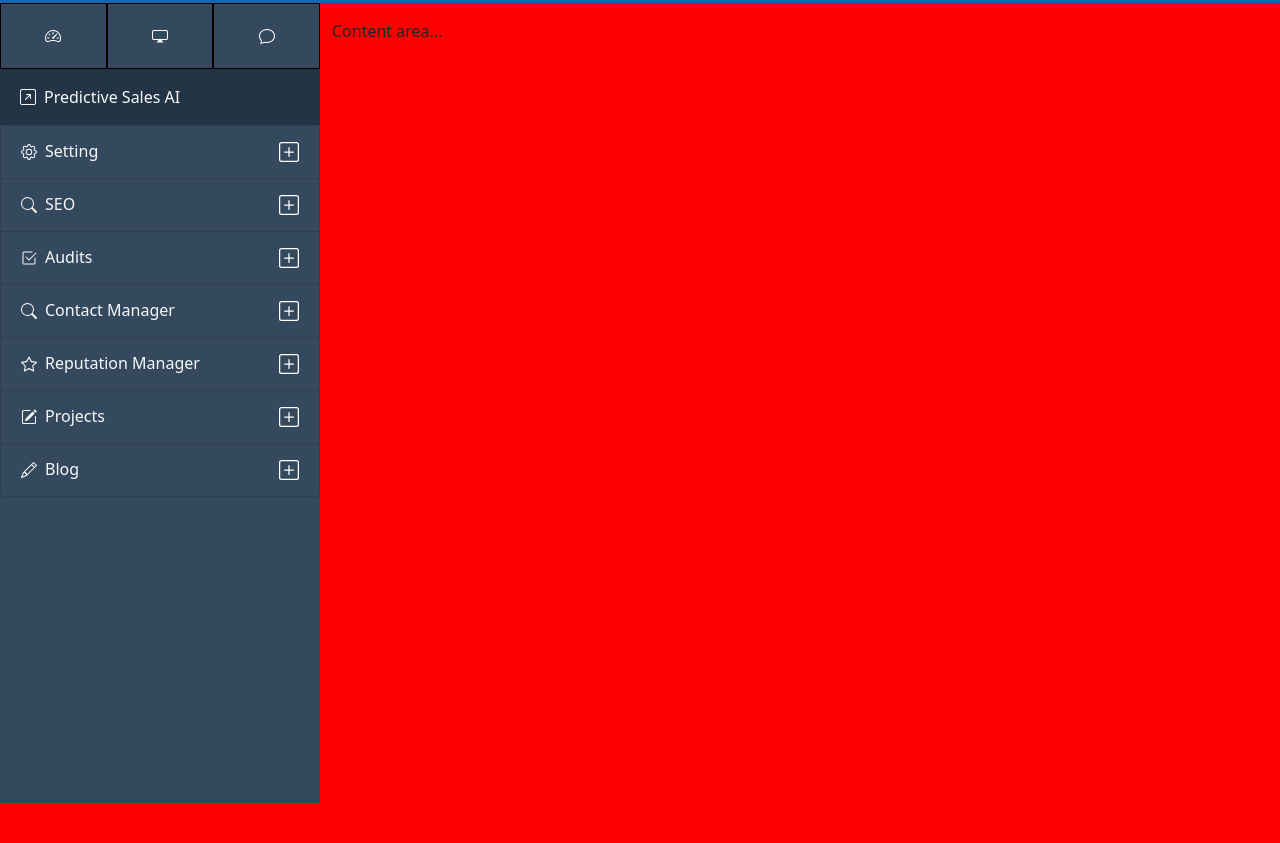
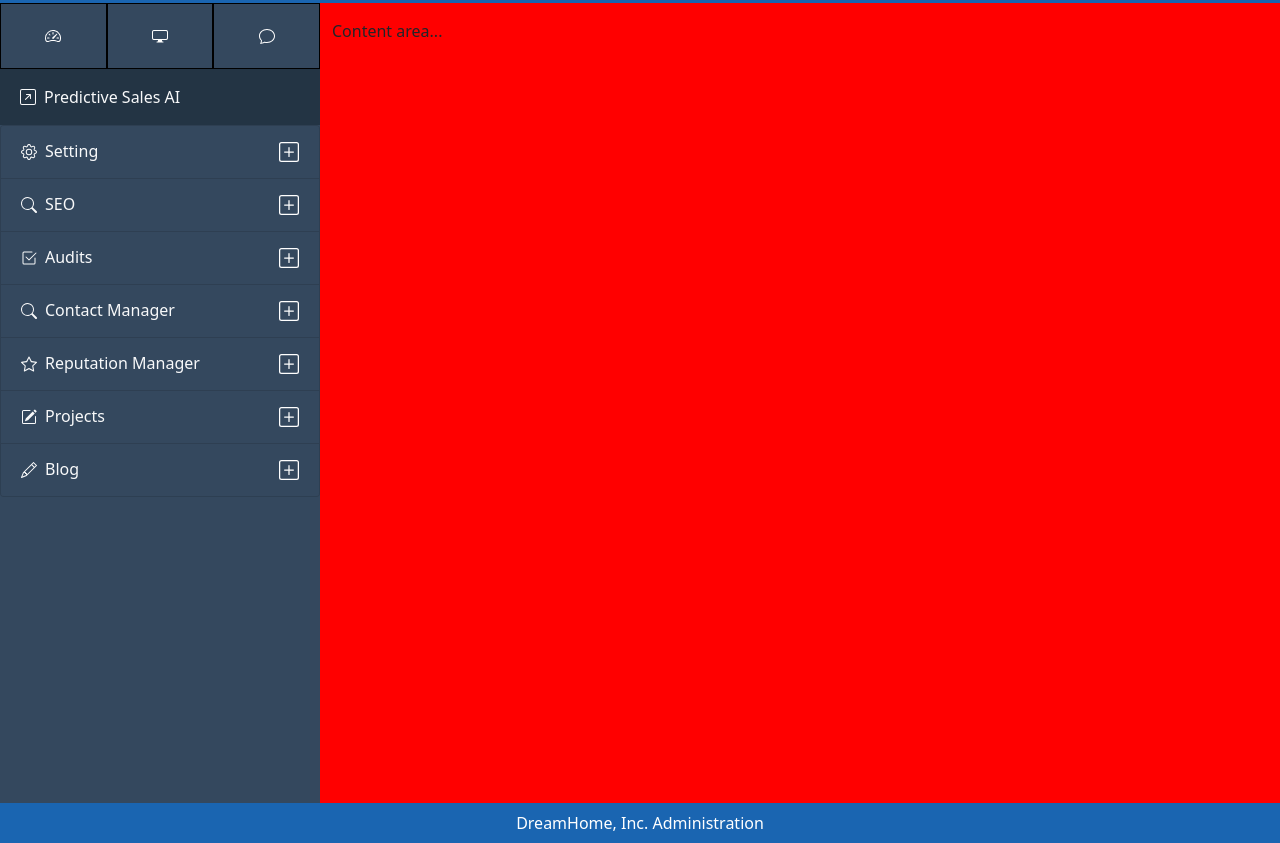
Before and after one commit to nfillip/spectrumAssessment, a plain HTML site: page index.html in a window 1280 px wide. Shown: the part 313-1156 px from the top of the page. Before the commit the page ends 1116 px from the top, so only its background shows below. Drawn offline with nearby package versions, Linux system fonts and the light colour scheme.

Commit message:
footer built

```diff
--- a/index.html
+++ b/index.html
@@ -225,6 +225,10 @@
             </div>
         </div>
     </div>
+    <!-- FOOTER -->
+    <footer class="text-center header-custom py-2">
+        DreamHome, Inc. Administration
+      </footer>
      <!-- jQuery script -->
      <script src="https://code.jquery.com/jquery-3.5.1.min.js"></script>
      <!-- jquery UI script -->
```
